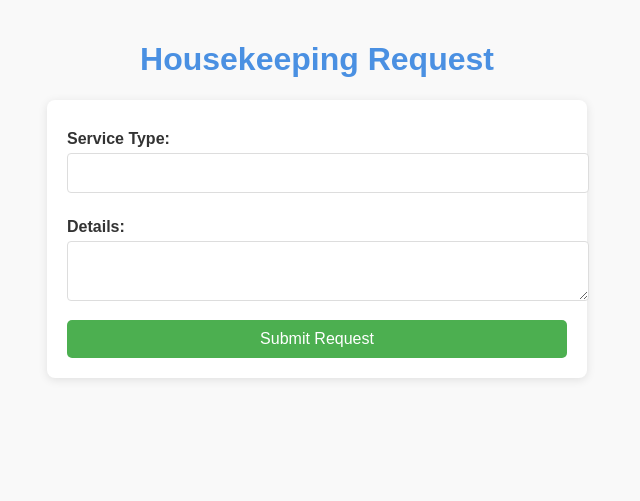
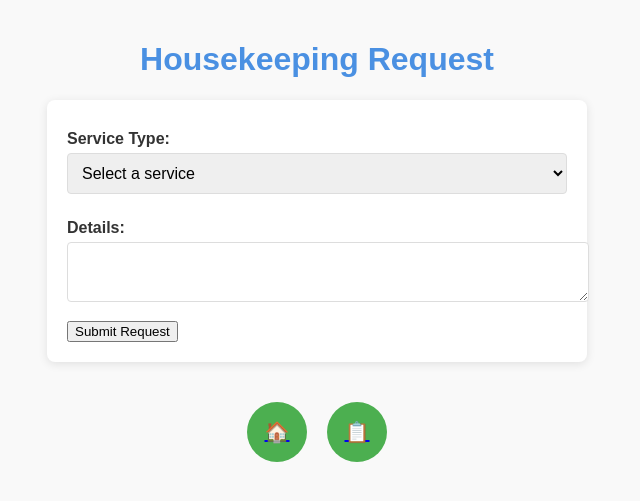
Before and after one commit to Nandanagireeshh/Hotel-Management-System, a Flask app: template Python - Hotel Reservation/templates/housekeeping_request.html in a window 1280 px wide. Shown: the top 501 px of the page, without its empty margins (323-963 px from the left). Run offline with Flask 3, Linux system fonts and the light colour scheme; the template is opened without the code that fills it, so the values that code supplies are empty.

Commit message:
Add files via upload

```diff
--- a/Python - Hotel Reservation/templates/housekeeping_request.html
+++ b/Python - Hotel Reservation/templates/housekeeping_request.html
@@ -11,6 +11,9 @@
             color: #333;
             margin: 0;
             padding: 20px;
+            display: flex;
+            flex-direction: column;
+            align-items: center; /* Center elements horizontally */
         }
 
         h1 {
@@ -18,13 +21,14 @@
             color: #4A90E2;
         }
 
-        form {
+        .form-container {
             max-width: 500px;
-            margin: 0 auto;
+            width: 100%; /* Full width */
             padding: 20px;
             background-color: #fff;
             box-shadow: 0 2px 10px rgba(0, 0, 0, 0.1);
             border-radius: 8px;
+            margin-bottom: 20px; /* Space between form and buttons */
         }
 
         label {
@@ -33,6 +37,7 @@
             font-weight: bold;
         }
 
+        select,
         input[type="text"],
         textarea {
             width: 100%;
@@ -43,20 +48,30 @@
             font-size: 16px;
         }
 
-        input[type="submit"] {
+        .icon-button {
             background-color: #4CAF50; /* Green */
             color: white;
-            padding: 10px 15px;
             border: none;
-            border-radius: 5px;
+            border-radius: 50%; /* Circular */
             cursor: pointer;
-            font-size: 16px;
+            font-size: 20px;
+            width: 60px; /* Width of the circular button */
+            height: 60px; /* Height of the circular button */
+            display: flex;
+            align-items: center; /* Center icon vertically */
+            justify-content: center; /* Center icon horizontally */
             transition: background-color 0.3s;
-            width: 100%;
+            margin: 0 10px; /* Space between buttons */
+            text-align: center; /* Center icon text */
+            outline: none; /* Remove default outline */
         }
 
-        input[type="submit"]:hover {
-            background-color: #45a049;
+        .icon-button:hover {
+            background-color: #45a049; /* Darker green on hover */
+        }
+
+        .clicked {
+            background-color: #008000; /* Dark green when clicked */
         }
 
         .alert {
@@ -68,20 +83,53 @@
             border-radius: 5px;
             text-align: center;
         }
+
+        .action-buttons {
+            display: flex;
+            justify-content: center; /* Center buttons */
+            width: 100%; /* Full width */
+            margin-top: 20px; /* Space above buttons */
+        }
     </style>
+    <script>
+        function changeColor(button) {
+            button.classList.toggle('clicked'); // Toggle the clicked class
+        }
+    </script>
 </head>
 <body>
     <h1>Housekeeping Request</h1>
 
+    <div class="form-container">
         <form action="{{ url_for('user.housekeeping_request') }}" method="POST">
             <label for="serviceType">Service Type:</label>
-        <input type="text" id="serviceType" name="serviceType" required>
+            <select id="serviceType" name="serviceType" required>
+                <option value="" disabled selected>Select a service</option>
+                <option value="Room Cleaning">Room Cleaning</option>
+                <option value="Laundry Service">Laundry Service</option>
+                <option value="Mini-Bar Replenishment">Mini-Bar Replenishment</option>
+                <option value="Towel Replacement">Towel Replacement</option>
+                <option value="Bathroom Cleaning">Bathroom Cleaning</option>
+                <option value="Trash Removal">Trash Removal</option>
+                <option value="Sanitization Services">Sanitization Services</option>
+                <option value="Special Services">Special Services</option>
+            </select>
 
             <label for="request_details">Details:</label>
             <textarea id="request_details" name="request_details" required></textarea>
 
             <input type="submit" value="Submit Request">
         </form>
+    </div>
+
+    <div class="action-buttons">
+        <a href="{{ url_for('user.userhome') }}">
+            <button class="icon-button" onclick="changeColor(this)">🏠</button> <!-- Home icon -->
+        </a>
+        <a href="{{ url_for('user.view_housekeeping_requests') }}">
+            <button class="icon-button" onclick="changeColor(this)">📋</button> <!-- Clipboard icon -->
+        </a>
+    </div>
 
     {% with messages = get_flashed_messages() %}
         {% if messages %}
```
Lines whose indentation alone changed are shown as unchanged.
